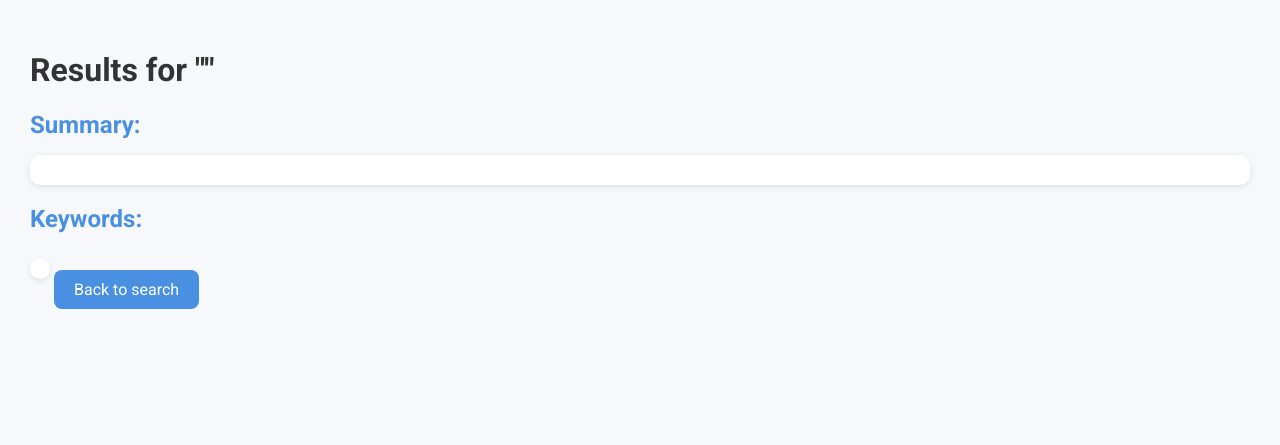
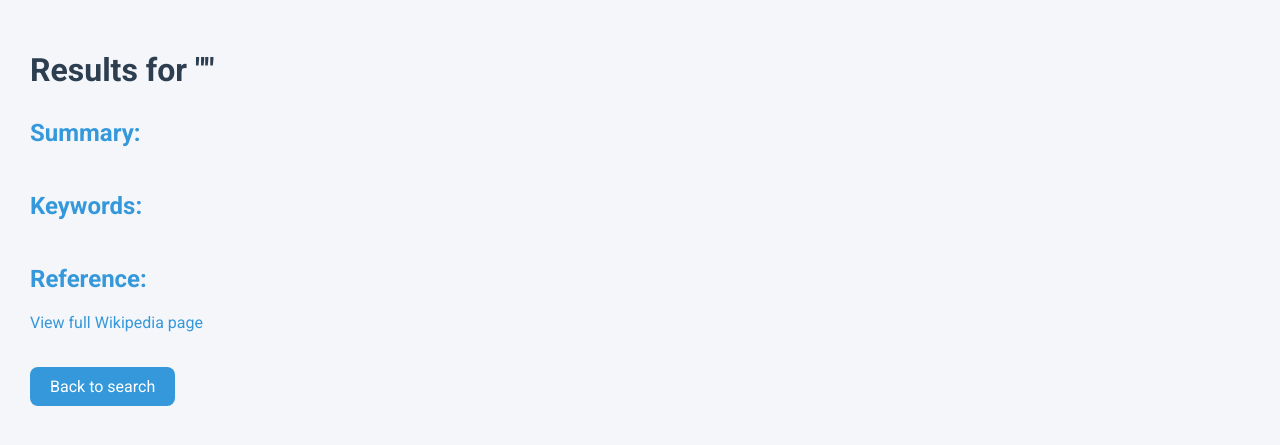
Before and after one commit to JamshidOrtikoW/MIcro_research_assistant, a Flask app: template templates/results.html in a window 1280 px wide. Shown: the top 445 px of the page. Run offline with Flask 3, Linux system fonts and the light colour scheme; the template is opened without the code that fills it, so the values that code supplies are empty.

Commit message:
Update results.html

```diff
--- a/templates/results.html
+++ b/templates/results.html
@@ -6,45 +6,70 @@
     <style>
         body {
             font-family: 'Roboto', sans-serif;
-            background-color: #f7f8fc;
+            background-color: #f4f6fa;
             margin: 0;
             padding: 30px;
         }
         h1 {
-            color: #333;
+            color: #2c3e50;
+            margin-bottom: 20px;
         }
         h2 {
-            color: #4a90e2;
-            margin-bottom: 10px;
+            color: #3498db;
+            margin-top: 30px;
+            margin-bottom: 15px;
         }
-        ul {
+        .summary-cards {
+            display: grid;
+            grid-template-columns: repeat(auto-fit, minmax(250px, 1fr));
+            gap: 15px;
+        }
+        .card {
             background-color: #fff;
             padding: 15px;
             border-radius: 10px;
             box-shadow: 0 2px 6px rgba(0,0,0,0.1);
+            transition: transform 0.2s;
         }
-        li {
-            margin-bottom: 8px;
+        .card:hover {
+            transform: translateY(-5px);
         }
-        p.keywords {
-            background-color: #fff;
-            padding: 10px;
-            border-radius: 10px;
+        .keywords {
+            display: flex;
+            flex-wrap: wrap;
+            gap: 10px;
+        }
+        .keyword {
+            background-color: #e67e22;
+            color: white;
+            padding: 6px 12px;
+            border-radius: 8px;
+            font-weight: bold;
+        }
+        .references {
+            margin-top: 20px;
+        }
+        .references a {
+            display: block;
+            color: #3498db;
+            text-decoration: none;
+            margin-bottom: 5px;
+        }
+        .references a:hover {
+            text-decoration: underline;
+        }
+        a.back {
             display: inline-block;
-            box-shadow: 0 2px 6px rgba(0,0,0,0.1);
-        }
-        a {
-            display: inline-block;
-            margin-top: 20px;
+            margin-top: 30px;
             text-decoration: none;
-            color: #fff;
-            background-color: #4a90e2;
+            color: white;
+            background-color: #3498db;
             padding: 10px 20px;
             border-radius: 8px;
             transition: background 0.3s;
         }
-        a:hover {
-            background-color: #357ab8;
+        a.back:hover {
+            background-color: #2980b9;
         }
         .error {
             color: red;
@@ -59,16 +84,27 @@
         <p class="error">Sorry, no results were found for this topic.</p>
     {% else %}
         <h2>Summary:</h2>
-        <ul>
-        {% for sentence in summary %}
-            <li>{{ sentence }}</li>
-        {% endfor %}
-        </ul>
+        <div class="summary-cards">
+            {% for sentence in summary %}
+            <div class="card">{{ sentence }}</div>
+            {% endfor %}
+        </div>
 
         <h2>Keywords:</h2>
-        <p class="keywords">{{ keywords | join(", ") }}</p>
+        <div class="keywords">
+            {% for word in keywords %}
+            <span class="keyword">{{ word }}</span>
+            {% endfor %}
+        </div>
+
+        <h2>Reference:</h2>
+        <div class="references">
+            <a href="https://en.wikipedia.org/wiki/{{ topic | replace(' ', '_') }}" target="_blank">
+                View full Wikipedia page
+            </a>
+        </div>
     {% endif %}
 
-    <a href="/">Back to search</a>
+    <a class="back" href="/">Back to search</a>
 </body>
 </html>
```
